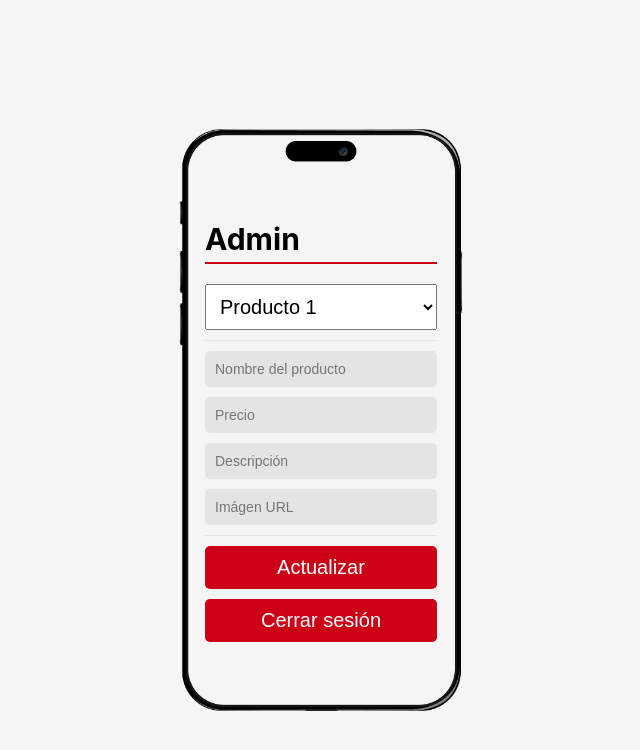
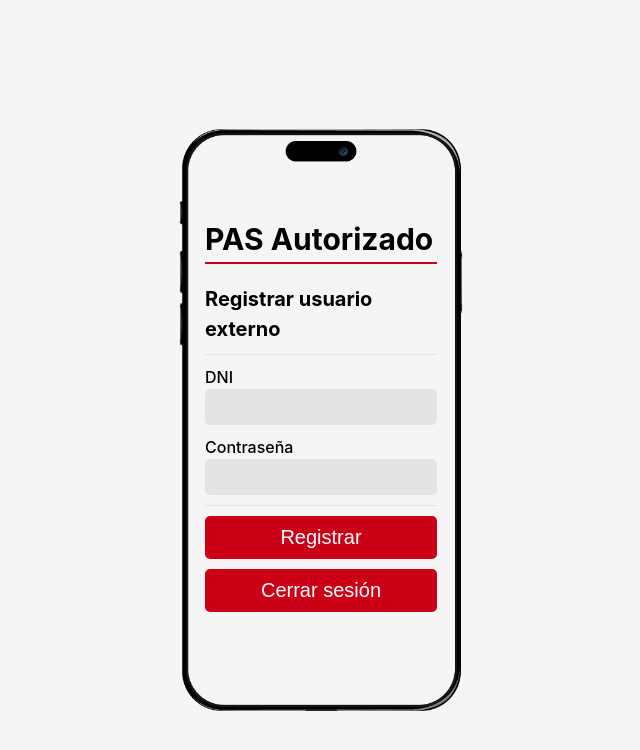
Before and after one commit to PortiESP/URJC-Eats-prototype, a React (Vite) app: page / in a window 1280 px wide. Shown: the top 750 px of the page, without its empty margins (319-959 px from the left). Built offline with nearby package versions, Linux system fonts and the light colour scheme.

Commit message:
PAS autorizado

```diff
--- a/src/scenes/LogIn/index.jsx
+++ b/src/scenes/LogIn/index.jsx
@@ -9,9 +9,9 @@ const users = [
         nextScene: 'adminMenu'
     },
     {
-        email: 't@urjc.es',
-        password: 't',
-        nextScene: 'adminMenu'
+        email: 'pas@urjc.es',
+        password: 'pas',
+        nextScene: 'pasMenu'
     },
     {
         email: 'alumno@urjc.es',
--- /dev/null
+++ b/src/scenes/PAS/index.jsx
@@ -0,0 +1,29 @@
+import scss from '@/styles/scenes_styles/pas.module.scss';
+
+export default function PAS({setScene}) {
+
+    return (
+        <div className={scss.wrapper}>
+            <h1>PAS Autorizado</h1>
+            <div className={scss.form}>
+                <h2>Registrar usuario externo</h2>
+
+                <hr />
+
+                <div className={scss.input_group}>
+                    <label htmlFor="email">DNI</label>
+                    <input name="dni" id="dni" />
+                </div>
+                <div className={scss.input_group}>
+                    <label htmlFor="pass">Contraseña</label>
+                    <input type="password" name="pass" id="pass" />
+                </div>
+
+                <hr />
+
+                <button>Registrar</button>
+                <button onClick={() => setScene("login")}>Cerrar sesión</button>
+            </div>
+        </div>
+    )
+}
--- a/src/scenes/SceneManager.jsx
+++ b/src/scenes/SceneManager.jsx
@@ -8,6 +8,7 @@ import Delivery from "@/scenes/Cart/Delivery"
 import User from "@/scenes/User"
 import FAQs from "@/scenes/User/FAQs"
 import Admin from "@/scenes/Admin"
+import PAS from "./PAS"
 
 const scenes = {
     mainMenu: MainMenu,
@@ -17,18 +18,19 @@ const scenes = {
     delivery: Delivery,
     user: User,
     faqs: FAQs,
-    adminMenu: Admin
+    adminMenu: Admin,
+    pasMenu: PAS
 }
 
 export default function SceneManager() {
-    const [scene, setScene] = useState('adminMenu')
+    const [scene, setScene] = useState('pasMenu')
 
     const Scene = scenes[scene]
     return (<div className="scene-wrapper">
         <div className="scene-content">
             <Scene setScene={setScene} />
         </div>
-        {   scene !== 'login' && scene !== "adminMenu" &&
+        {   scene !== 'login' && scene !== "adminMenu" && scene !== "pasMenu" &&
             <Nav setScene={setScene} />
         }
     </div>
--- /dev/null
+++ b/src/styles/scenes_styles/pas.module.scss
@@ -0,0 +1,63 @@
+@import "../identity";
+
+.wrapper{
+    display: flex;
+    flex-direction: column;
+    height: 100%;
+
+    h1{
+        font-size: 30px;
+        margin-bottom: 20px;
+        border-bottom: 2px solid $primary;
+    }
+
+    .form{
+        display: flex;
+        flex-direction: column;
+        margin-bottom: 20px;
+        gap: 10px;
+
+        h2{
+            font-size: 20px;
+        }
+
+        hr{
+            border: none;
+            border-bottom: 1px solid $secondary;
+        }
+
+        .input_group{
+            display: flex;
+            flex-direction: column;
+
+            label{
+                font-size: 16px;
+                font-weight: 500;
+            }
+
+            input {
+                padding: 10px;
+                font-size: 14px;
+                border: none;
+                background: $secondary;
+                border-radius: 5px;
+            }
+
+            .error{
+                font-size: 0.8rem;
+                color: red;
+            }
+        }
+
+        button{
+            padding: 10px;
+            font-size: 20px;
+            background-color: $primary;
+            color: white;
+            border: none;
+            cursor: pointer;
+            border-radius: 5px;
+        }
+    }
+
+}
```
